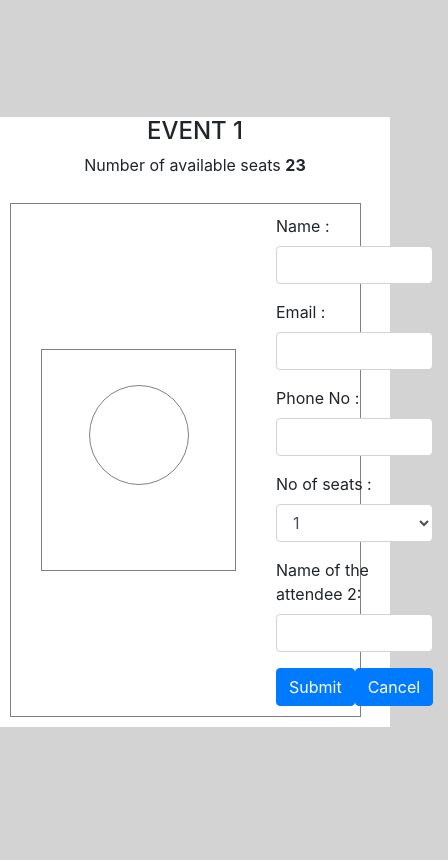
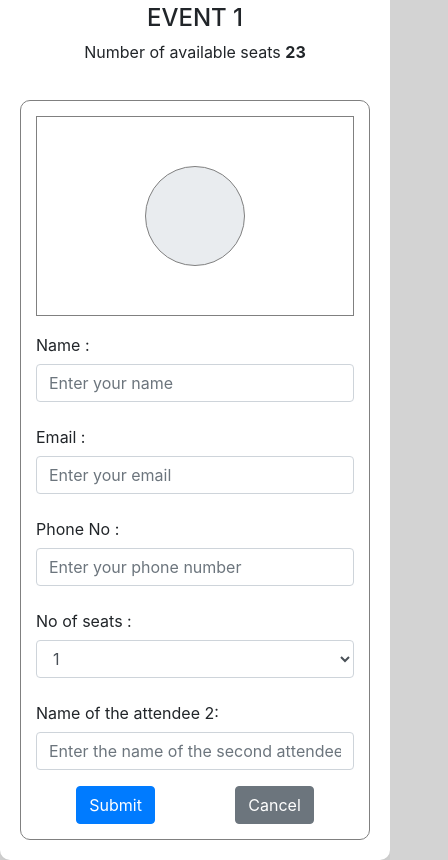
Before and after one commit to RajuPerumal/Day-11-Task, a plain HTML site: page index.html in a window 390 px wide. Shown: the whole page, 448 px wide, since content can reach past the window. Drawn offline with nearby package versions, Linux system fonts and the light colour scheme.

Commit message:
responsive added

```diff
--- a/index.html
+++ b/index.html
@@ -4,116 +4,129 @@
 <head>
     <meta charset="UTF-8">
     <meta name="viewport" content="width=device-width, initial-scale=1.0">
-    <title>Document</title>
+    <title>Event Registration</title>
     <link rel="stylesheet" href="https://cdn.jsdelivr.net/npm/bootstrap@4.5.3/dist/css/bootstrap.min.css">
     <style>
-        body{
+        body {
             background-color: lightgray;
-    box-sizing: border-box;
             display: flex;
             height: 100vh;
             align-items: center;
+            justify-content: center;
         }
-.container{
+
+        .container {
             background-color: #fff;
+            padding: 20px;
+            border-radius: 10px;
+            box-shadow: 0 0 10px rgba(0, 0, 0, 0.1);
         }
-.content-box{
+
+        .content-box {
             display: flex;
-    width: 90vw;
+            flex-direction: column;
             background-color: #fff;
-    padding: 10px 5px;
-    margin: 10px 10px;
-    align-items: center;
+            padding: 15px;
             border: solid 1px gray;
+            border-radius: 10px;
+            margin-top: 20px;
         }
-.img-box{
+
+        .img-box {
             display: flex;
             justify-content: center;
-    margin: 10px;
+            align-items: center;
+            margin-bottom: 10px;
+            border: 1px solid grey;
+            min-width: 200px;
+            min-height: 200px;
+        }
+
+        .profilepic {
             border: 1px solid gray;
+            width: 100px;
+            height: 100px;
+            border-radius: 50%;
+            background-color: #e9ecef;
         }
-.img{
-    margin: 35px;
-    width: 123px;
-    height: 150px;
-    display: flex;
-    justify-content: center;
+
+        @media (min-width: 768px) {
+            .content-box {
+                flex-direction: row;
+                align-items: center;
+            }
+
+            .img-box {
+                margin-right: 20px;
+                margin-bottom: 0;
 
             }
-.profilepic{
-    border:1px solid gray;
-    width: 100px;
-    height: 100px;
-    border-radius: 200px;
+
+            .form-container {
+                flex-grow: 1;
+            }
         }
     </style>
 </head>
 
 <body>
-
     <div class="container">
-        <div class="row ">
-            <div class="col-12">
-                <H4 class="text-center">EVENT 1</H4>
-                <p style="text-align: center;">Number of available seats <b>23</b></p>
+        <div class="row justify-content-center">
+            <div class="col-12 text-center">
+                <h4>EVENT 1</h4>
+                <p>Number of available seats <b>23</b></p>
+            </div>
         </div>
         <div class="content-box">
-                <div class="col-md-3">
             <div class="img-box">
-                        <div class="img">
                 <div class="profilepic"></div>
             </div>
-                    </div>
-                </div>
-                <div class="col-md-9">
-                    <form action="">
+            <div class="form-container">
+                <form>
                     <div class="form-group row">
-                            <label for="" class="col-sm-4">Name :</label>
+                        <label for="name" class="col-sm-4 col-form-label">Name :</label>
                         <div class="col-sm-8">
-                                <input type="text" class="form-control">
+                            <input type="text" class="form-control" id="name" placeholder="Enter your name">
                         </div>
                     </div>
                     <div class="form-group row">
-                            <label for="" class="col-sm-4">Email :</label>
+                        <label for="email" class="col-sm-4 col-form-label">Email :</label>
                         <div class="col-sm-8">
-                                <input type="text" class="form-control">
+                            <input type="email" class="form-control" id="email" placeholder="Enter your email">
                         </div>
                     </div>
                     <div class="form-group row">
-                            <label for="" class="col-sm-4">Phone No :</label>
+                        <label for="phone" class="col-sm-4 col-form-label">Phone No :</label>
                         <div class="col-sm-8">
-                                <input type="text" class="form-control">
+                            <input type="text" class="form-control" id="phone" placeholder="Enter your phone number">
                         </div>
                     </div>
                     <div class="form-group row">
-                            <label for="" class="col-sm-4">No of seats :</label>
+                        <label for="seats" class="col-sm-4 col-form-label">No of seats :</label>
                         <div class="col-sm-8">
-                                <select name="" id="" class="form-control">
-                                    <option value="" >1</option>
-                                    <option value="">2</option>
+                            <select class="form-control" id="seats">
+                                <option value="1">1</option>
+                                <option value="2">2</option>
                             </select>
                         </div>
                     </div>
-                        <div class="form-group row">
-                            <label for="" class="col-sm-4">Name of the attendee 2:</label>
+                    <div class="form-group row" id="attendee-2">
+                        <label for="attendee2" class="col-sm-4 col-form-label">Name of the attendee 2:</label>
                         <div class="col-sm-8">
-                                <input type="text" class="form-control">
+                            <input type="text" class="form-control" id="attendee2" placeholder="Enter the name of the second attendee">
                         </div>
                     </div>
-                        <div style="display: flex;justify-content: space-evenly;">
-                        <button class="btn btn-primary">Submit</button>
-                        <button class="btn btn-primary">Cancel</button>
+                    <div class="d-flex justify-content-around">
+                        <button type="submit" class="btn btn-primary">Submit</button>
+                        <button type="reset" class="btn btn-secondary">Cancel</button>
                     </div>
                 </form>
             </div>
         </div>
     </div>
-    </div>
-
 
     <script src="https://code.jquery.com/jquery-3.5.1.slim.min.js"></script>
     <script src="https://cdn.jsdelivr.net/npm/bootstrap@4.5.3/dist/js/bootstrap.bundle.min.js"></script>
-
 </body>
 
 </html>
```
Also changed, not shown: 1 other file. Lines whose indentation alone changed are shown as unchanged.
